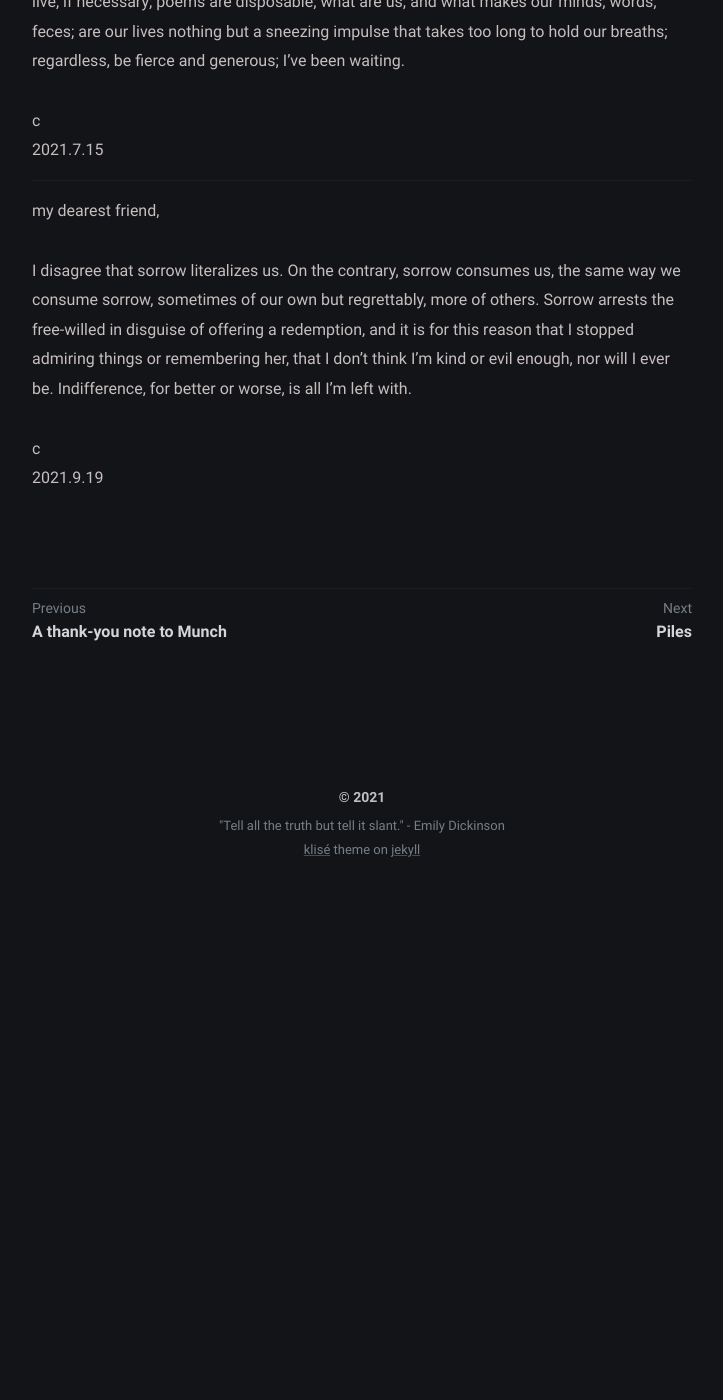
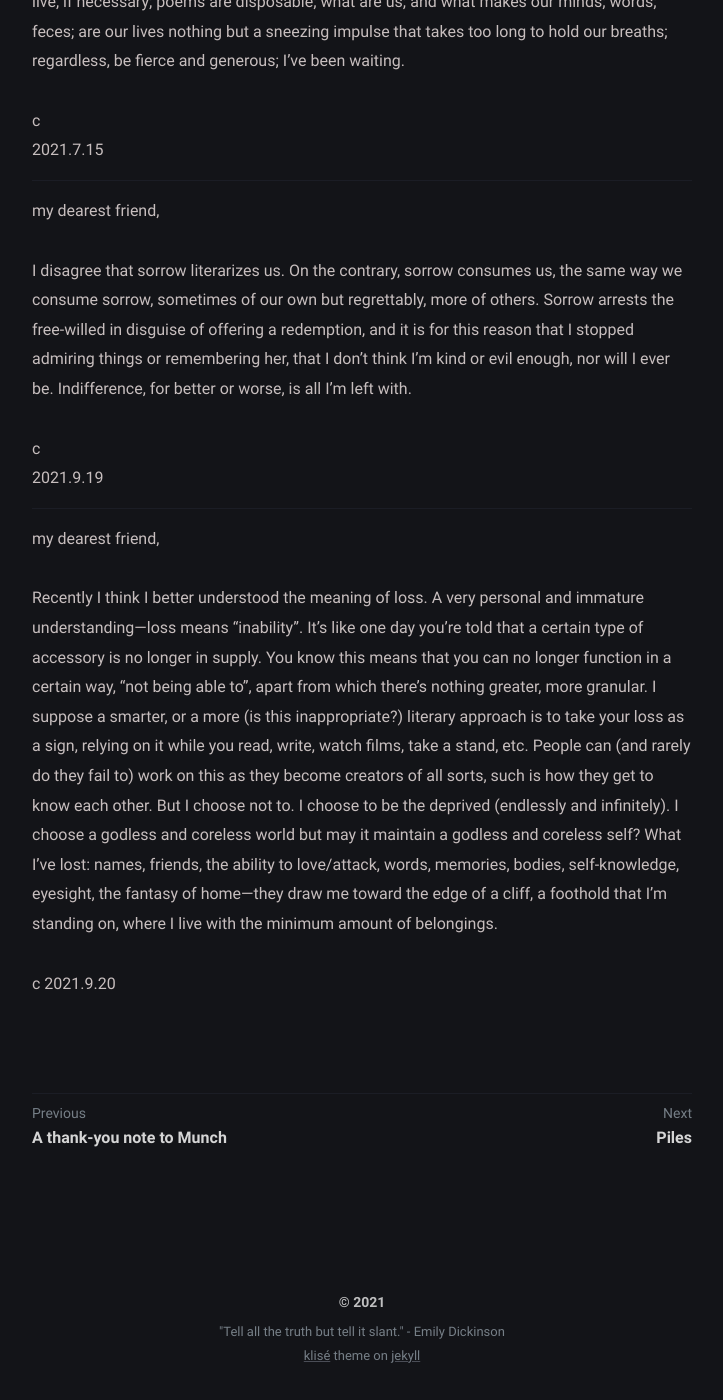
Before and after one commit to yijingch/afistforair.github.io, a Jekyll site: the page built from _posts/letters/2020-07-15-letters.md, in a window 1280 px wide and 1400 px high, scrolled down 852 px. Shown: the whole window, without its empty margins (278-1001 px from the left). Built offline with Jekyll 4.4.1, drawn with Linux system fonts in a browser that asks for light colours; before the commit the page ends 1747 px from its top, so only the background shows below that.

Commit message:
edit post

```diff
--- a/_posts/letters/2020-07-15-letters.md
+++ b/_posts/letters/2020-07-15-letters.md
@@ -25,7 +25,17 @@ c
 
 my dearest friend,
 
-I disagree that sorrow literalizes us. On the contrary, sorrow consumes us, the same way we consume sorrow, sometimes of our own but regrettably, more of others. Sorrow arrests the free-willed in disguise of offering a redemption, and it is for this reason that I stopped admiring things or remembering her, that I don’t think I’m kind or evil enough, nor will I ever be. Indifference, for better or worse, is all I’m left with.
+I disagree that sorrow literarizes us. On the contrary, sorrow consumes us, the same way we consume sorrow, sometimes of our own but regrettably, more of others. Sorrow arrests the free-willed in disguise of offering a redemption, and it is for this reason that I stopped admiring things or remembering her, that I don’t think I’m kind or evil enough, nor will I ever be. Indifference, for better or worse, is all I’m left with.
 
 c
 2021.9.19
+
+
+----
+
+my dearest friend,
+
+Recently I think I better understood the meaning of loss. A very personal and immature understanding—loss means “inability”. It’s like one day you’re told that a certain type of accessory is no longer in supply. You know this means that you can no longer function in a certain way, "not being able to", apart from which there’s nothing greater, more granular. I suppose a smarter, or a more (is this inappropriate?) literary approach is to take your loss as a sign, relying on it while you read, write, watch films, take a stand, etc. People can (and rarely do they fail to) work on this as they become creators of all sorts, such is how they get to know each other. But I choose not to. I choose to be the deprived (endlessly and infinitely). I choose a godless and coreless world but may it maintain a godless and coreless self? What I’ve lost: names, friends, the ability to love/attack, words, memories, bodies, self-knowledge, eyesight, the fantasy of home—they draw me toward the edge of a cliff, a foothold that I'm standing on, where I live with the minimum amount of belongings.
+
+c
+2021.9.20
```
Also changed, not shown: 1 other file.
